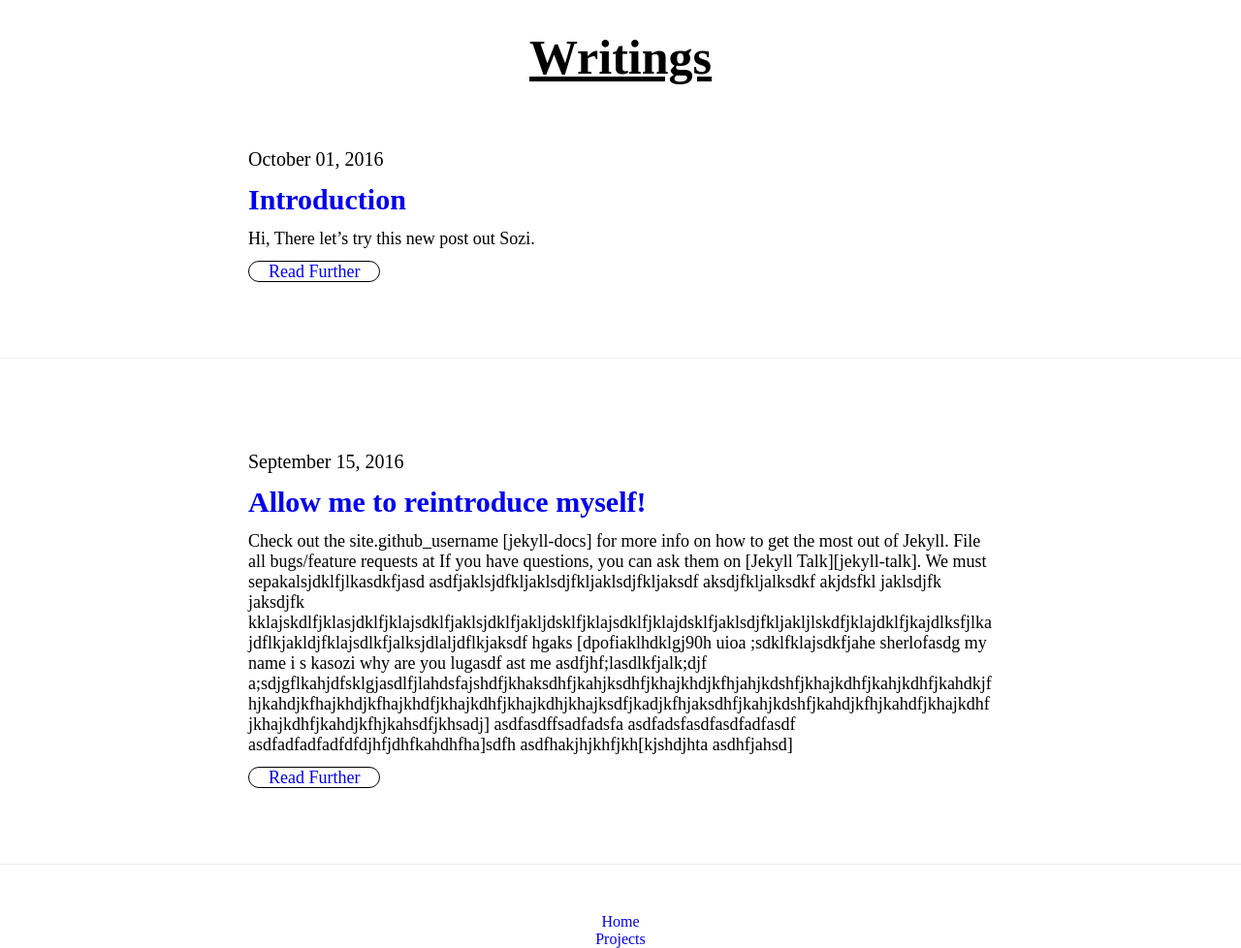
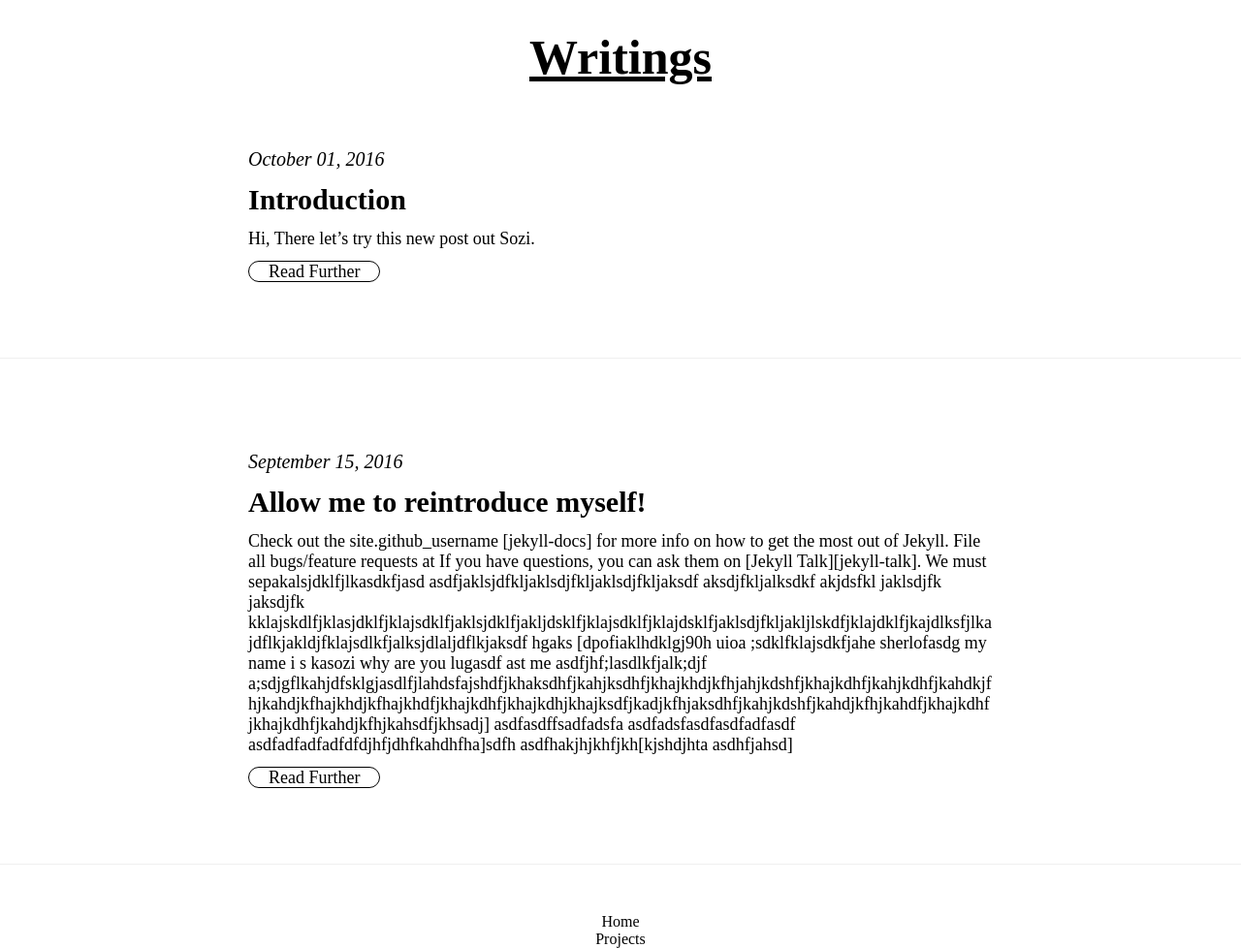
Before and after one commit to kwilson05/kwilson05.github.io, a Jekyll site: the page built from blog/index.html, in a window 1280 px wide. Shown: the whole page at 97% size. Built offline with Jekyll 4.4.1, drawn with Linux system fonts in a browser that asks for light colours.

Commit message:
Change links color to black, changes dates font-style to italic

```diff
--- a/css/main.css
+++ b/css/main.css
@@ -17,6 +17,7 @@ h2{
 
 time{
 font-size: 20px;
+font-style: italic;
 }
 
 p{
@@ -31,4 +32,5 @@ p{
 
 a{
   text-decoration: none;
+  color: black;
 }
```
